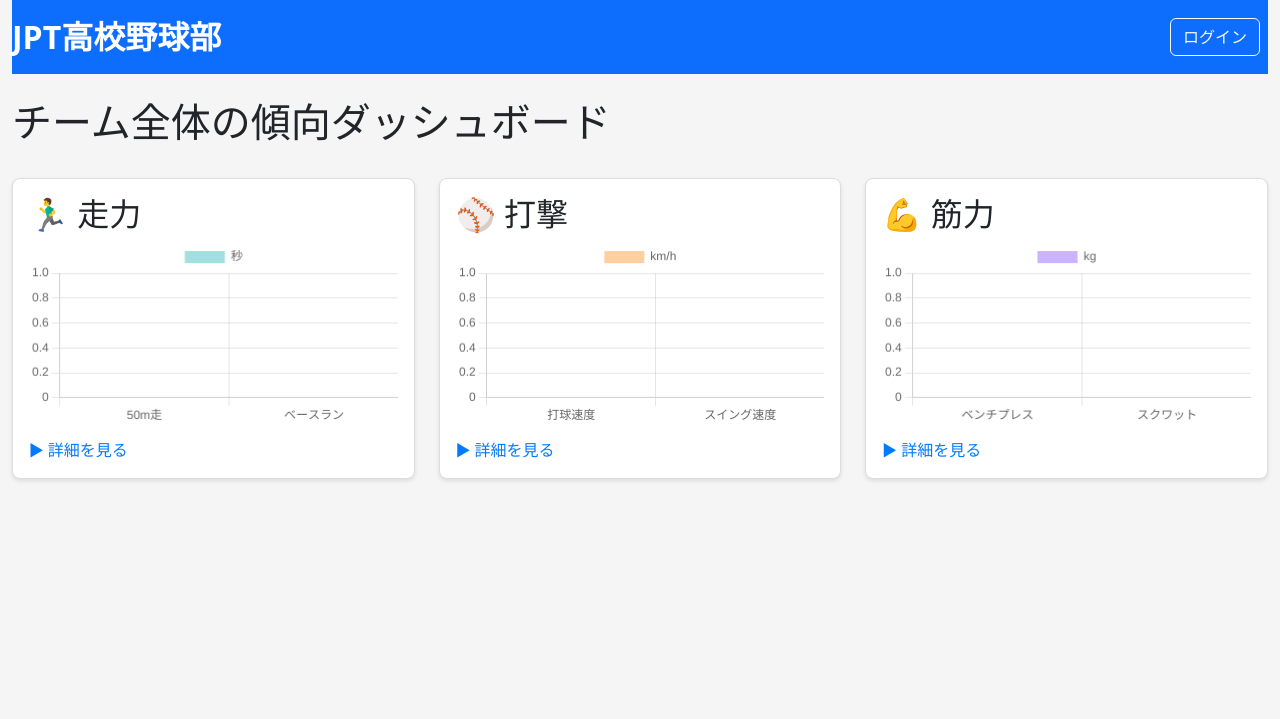
After one commit to tomoki-shiozaki/baseball-talent-management-app, a Django app: page /team-analytics/dashboard/2/ in a window 1280 px wide. The commit adds this page. Shown: the top 719 px of the page. Run offline with Django 5.2, Linux system fonts and the light colour scheme; data that the repository does not hold is empty; parts of the project's set-up code (start-up, migrations or seed data) failed here and were passed over.

Commit message:
feat(team_analytics): add dashboard for team analytics (WIP)

```diff
--- a/apps/team_analytics/urls.py
+++ b/apps/team_analytics/urls.py
@@ -11,4 +11,8 @@ urlpatterns = [
     #     views.sprint_50m_monthly_avg,
     #     name="sprint_50m_monthly_avg",
     # ),
+    path("dashboard/2/", views.dashboard_overview, name="dashboard_overview"),
+    path("sprint/", views.sprint_detail, name="sprint_detail"),
+    path("hitting/", views.hitting_detail, name="hitting_detail"),
+    path("strength/", views.strength_detail, name="strength_detail"),
 ]
--- a/apps/team_analytics/views.py
+++ b/apps/team_analytics/views.py
@@ -29,7 +29,7 @@ def dashboard(request):
         "sprint_values": sprint_values,
         "ball_stats": ball_stats,
     }
-    return render(request, "team_analytics/dashboard.html", context)
+    return render(request, "team_analytics/dashboard_old.html", context)
 
 
 def sprint_50m_monthly_avg(request):
@@ -50,3 +50,34 @@ def sprint_50m_monthly_avg(request):
         "values": values,
     }
     return render(request, "team_analytics/sprint_50m_monthly_avg.html", context)
+
+
+def dashboard_overview(request):
+    approved_data = Measurement.objects.filter(status="coach_approved")
+
+    summary = approved_data.aggregate(
+        avg_sprint_50m=Avg("sprint_50m"),
+        avg_base_running=Avg("base_running"),
+        avg_long_throw=Avg("long_throw"),
+        avg_straight_ball_speed=Avg("straight_ball_speed"),
+        avg_hit_ball_speed=Avg("hit_ball_speed"),
+        avg_swing_speed=Avg("swing_speed"),
+        avg_bench_press=Avg("bench_press"),
+        avg_squat=Avg("squat"),
+    )
+
+    return render(
+        request, "team_analytics/dashboard_overview.html", {"summary": summary}
+    )
+
+
+def sprint_detail(request):
+    return render(request, "dashboard/sprint_detail.html")
+
+
+def hitting_detail(request):
+    return render(request, "dashboard/hitting_detail.html")
+
+
+def strength_detail(request):
+    return render(request, "dashboard/strength_detail.html")
--- /dev/null
+++ b/static/css/team_analytics/dashboard_overview.css
@@ -0,0 +1,30 @@
+.dashboard-grid {
+    display: grid;
+    grid-template-columns: repeat(auto-fit, minmax(320px, 1fr));
+    gap: 24px;
+    margin-top: 32px;
+}
+
+.dashboard-card {
+    background: #fff;
+    border: 1px solid #ddd;
+    border-radius: 8px;
+    padding: 16px;
+    box-shadow: 0 2px 4px rgba(0, 0, 0, 0.1);
+}
+
+.dashboard-card h2 {
+    margin-bottom: 8px;
+}
+
+.dashboard-card canvas {
+    max-width: 100%;
+    height: 200px;
+}
+
+.dashboard-card a {
+    display: inline-block;
+    margin-top: 12px;
+    text-decoration: none;
+    color: #007bff;
+}
--- /dev/null
+++ b/static/js/team_analytics/dashboard_overview.js
@@ -0,0 +1,45 @@
+const summary = JSON.parse(document.getElementById('summary').textContent);
+
+document.addEventListener('DOMContentLoaded', function () {
+    // 走力チャート
+    const ctx = document.getElementById('speedChart').getContext('2d');
+    new Chart(ctx, {
+        type: 'bar',
+        data: {
+            labels: ['50m走', 'ベースラン'],
+            datasets: [{
+                label: '秒',
+                data: [summary.avg_sprint_50m, summary.avg_base_running],
+                backgroundColor: 'rgba(75, 192, 192, 0.5)',
+            }]
+        }
+    });
+
+    // 打撃チャート
+    const battingCtx = document.getElementById('battingChart').getContext('2d');
+    new Chart(battingCtx, {
+        type: 'bar',
+        data: {
+            labels: ['打球速度', 'スイング速度'],
+            datasets: [{
+                label: 'km/h',
+                data: [summary.avg_hit_ball_speed, summary.avg_swing_speed],
+                backgroundColor: 'rgba(255, 159, 64, 0.5)',
+            }]
+        }
+    });
+
+    // 筋力チャート
+    const strengthCtx = document.getElementById('strengthChart').getContext('2d');
+    new Chart(strengthCtx, {
+        type: 'bar',
+        data: {
+            labels: ['ベンチプレス', 'スクワット'],
+            datasets: [{
+                label: 'kg',
+                data: [summary.avg_bench_press, summary.avg_squat],
+                backgroundColor: 'rgba(153, 102, 255, 0.5)',
+            }]
+        }
+    });
+});
--- a/templates/home.html
+++ b/templates/home.html
@@ -52,6 +52,9 @@
         <a class="btn btn-info btn-lg mx-3 my-2" href="{% url 'team_analytics:dashboard' %}">
             チーム分析を見る
         </a>
+        <a class="btn btn-info btn-lg mx-3 my-2" href="{% url 'team_analytics:dashboard_overview' %}">
+            チーム分析を見る2
+        </a>
         {% endif %}
         </p>
     </div>
--- /dev/null
+++ b/templates/team_analytics/dashboard_overview.html
@@ -0,0 +1,48 @@
+{% extends 'base.html' %}
+{% load static %}
+
+{% block title %}チーム全体の傾向ダッシュボード{% endblock title %}
+
+{% block extra_css %}
+<!-- チーム分析のダッシュボード専用のCSSを読み込む -->
+<link href="{% static 'css/team_analytics/dashboard_overview.css' %}" rel="stylesheet">
+{% endblock %}
+
+{% block content %}
+
+{{ summary|json_script:"summary" }}
+
+<h1>チーム全体の傾向ダッシュボード</h1>
+
+<div class="dashboard-grid">
+
+    <!-- 走力セクション -->
+    <section class="dashboard-card">
+        <h2>🏃‍♂️ 走力</h2>
+        <canvas id="speedChart"></canvas>
+        <a href="{% url 'team_analytics:sprint_detail' %}">▶ 詳細を見る</a>
+    </section>
+
+    <!-- 打撃セクション -->
+    <section class="dashboard-card">
+        <h2>⚾ 打撃</h2>
+        <canvas id="battingChart"></canvas>
+        <a href="{% url 'team_analytics:hitting_detail' %}">▶ 詳細を見る</a>
+    </section>
+
+    <!-- 筋力セクション -->
+    <section class="dashboard-card">
+        <h2>💪 筋力</h2>
+        <canvas id="strengthChart"></canvas>
+        <a href="{% url 'team_analytics:strength_detail' %}">▶ 詳細を見る</a>
+    </section>
+
+</div>
+
+{% endblock content %}
+
+{% block extra_js %}
+<!-- JavaScript-->
+<script src="https://cdn.jsdelivr.net/npm/chart.js" defer></script>
+<script src="{% static 'js/team_analytics/dashboard_overview.js' %}"></script>
+{% endblock %}
```
Also changed, not shown: templates/team_analytics/dashboard_old.html (renamed from templates/team_analytics/dashboard.html).
